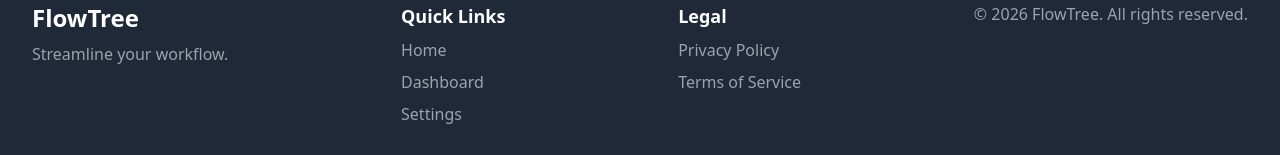
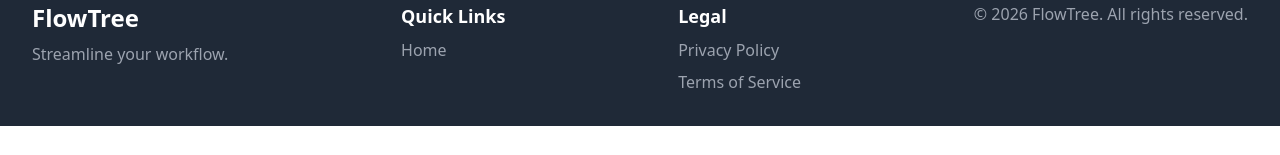
Before and after one commit to ghostm0nk/flowtree, a React (Vite) app: page / in a window 1280 px wide. Shown: the part 1324-1479 px from the top of the page. After the commit the page ends 1450 px from the top, so only its background shows below. Built offline with nearby package versions, Linux system fonts and the light colour scheme; no server answers.

Commit message:
Update src/components/Footer.jsx

```diff
--- a/src/components/Footer.jsx
+++ b/src/components/Footer.jsx
@@ -15,8 +15,6 @@ const Footer = () => {
         <div className="flex flex-col items-center md:items-start space-y-2">
           <h3 className="text-lg font-semibold text-white">Quick Links</h3>
           <Link to="/" className="text-gray-400 hover:text-white transition-colors duration-200">Home</Link>
-          <Link to="/dashboard" className="text-gray-400 hover:text-white transition-colors duration-200">Dashboard</Link>
-          <Link to="/settings" className="text-gray-400 hover:text-white transition-colors duration-200">Settings</Link>
         </div>
 
         <div className="flex flex-col items-center md:items-start space-y-2">
```
